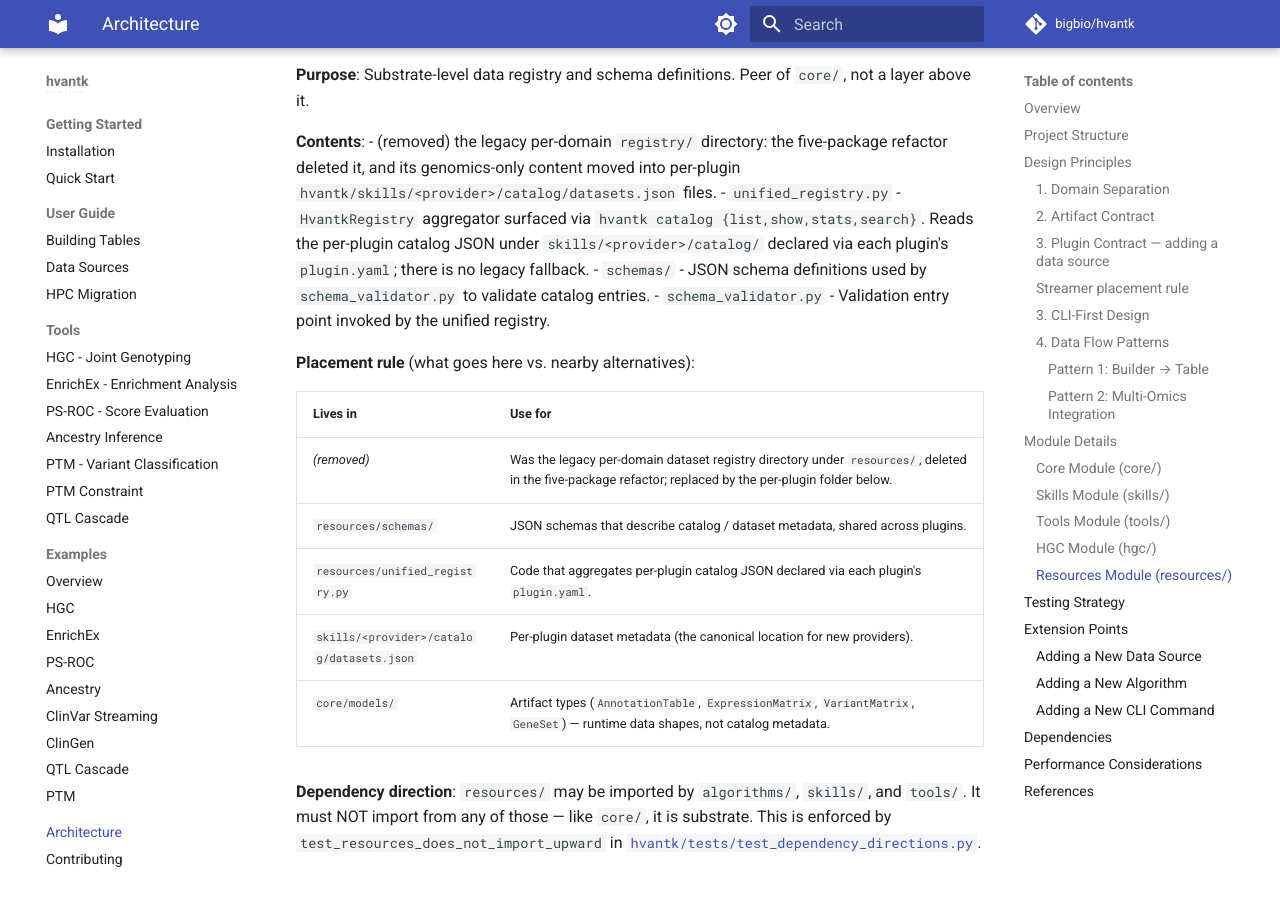
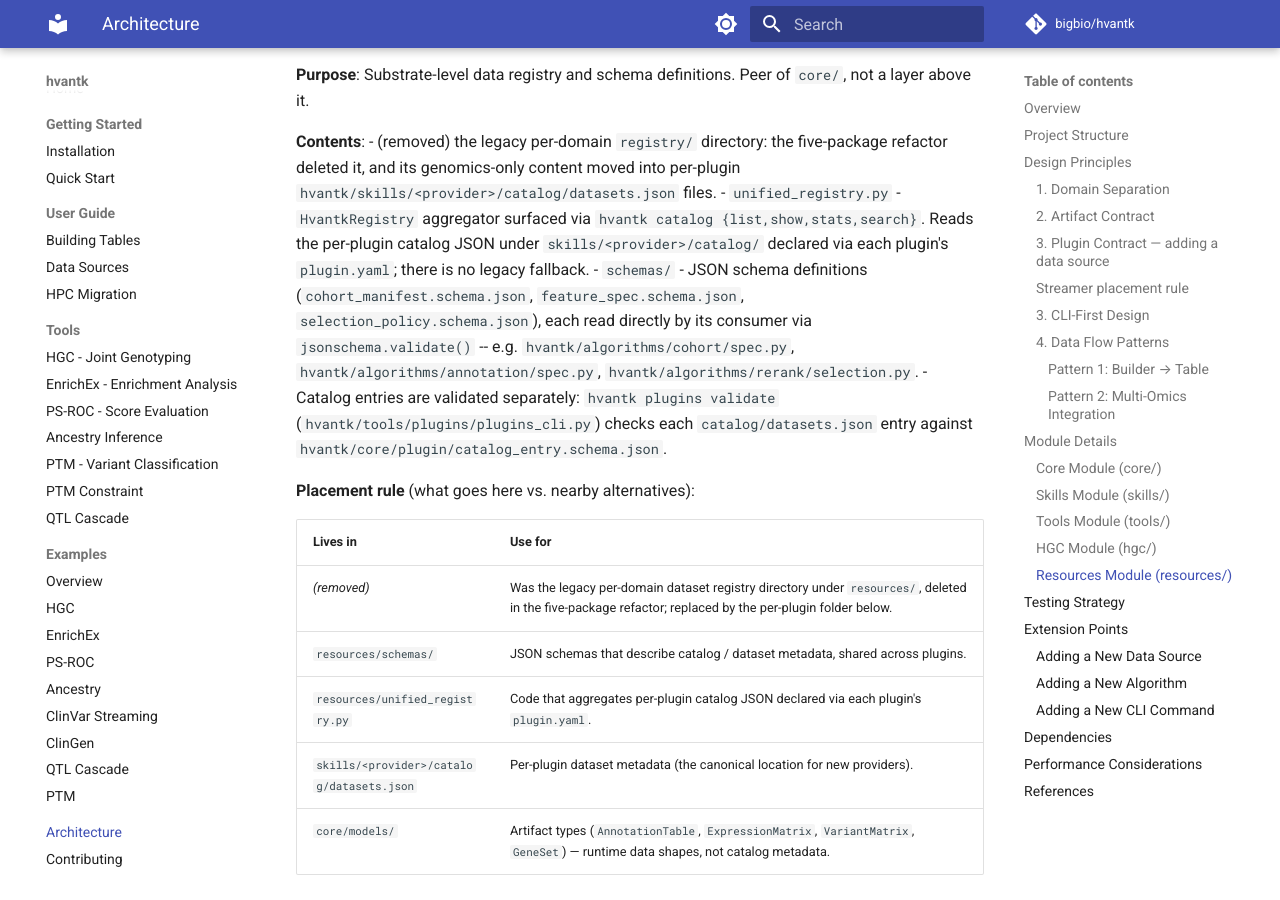
Before and after one commit to bigbio/hvantk, an MkDocs documentation site: the page built from docs_site/architecture.md, in a window 1280 px wide and 900 px high, scrolled down 9274 px. Built offline with MkDocs 1.6.1 and Material for MkDocs 9.7.7, drawn with Linux system fonts in a browser that asks for light colours; comment, search, counter and statistics services are not loaded.

Commit message:
docs(skills): drop the last references to the removed per-domain registry and a nonexistent validator (#359)

```diff
--- a/docs_site/architecture.md
+++ b/docs_site/architecture.md
@@ -439,8 +439,8 @@ Peer of `core/`, not a layer above it.
 **Contents**:
 - (removed) the legacy per-domain `registry/` directory: the five-package refactor deleted it, and its genomics-only content moved into per-plugin `hvantk/skills/<provider>/catalog/datasets.json` files.
 - `unified_registry.py` - `HvantkRegistry` aggregator surfaced via `hvantk catalog {list,show,stats,search}`. Reads the per-plugin catalog JSON under `skills/<provider>/catalog/` declared via each plugin's `plugin.yaml`; there is no legacy fallback.
-- `schemas/` - JSON schema definitions used by `schema_validator.py` to validate catalog entries.
-- `schema_validator.py` - Validation entry point invoked by the unified registry.
+- `schemas/` - JSON schema definitions (`cohort_manifest.schema.json`, `feature_spec.schema.json`, `selection_policy.schema.json`), each read directly by its consumer via `jsonschema.validate()` -- e.g. `hvantk/algorithms/cohort/spec.py`, `hvantk/algorithms/annotation/spec.py`, `hvantk/algorithms/rerank/selection.py`.
+- Catalog entries are validated separately: `hvantk plugins validate` (`hvantk/tools/plugins/plugins_cli.py`) checks each `catalog/datasets.json` entry against `hvantk/core/plugin/catalog_entry.schema.json`.
 
 **Placement rule** (what goes here vs. nearby alternatives):
 
```
Also changed, not shown: hvantk/skills/gencc/SKILL.md (+1 -1 lines), hvantk/skills/msigdb/SKILL.md (+2 -2 lines).
